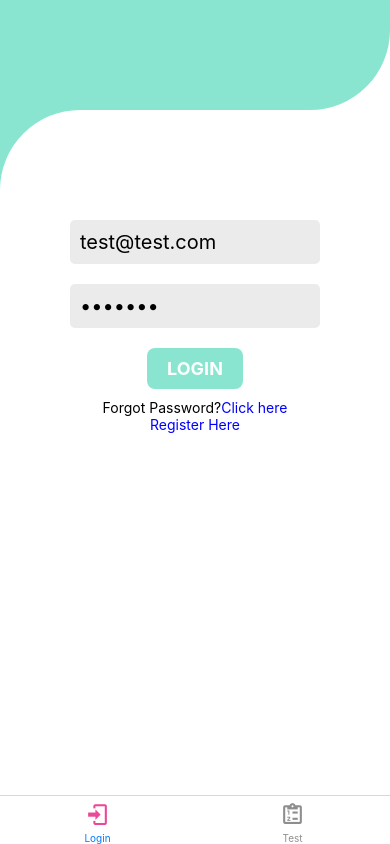
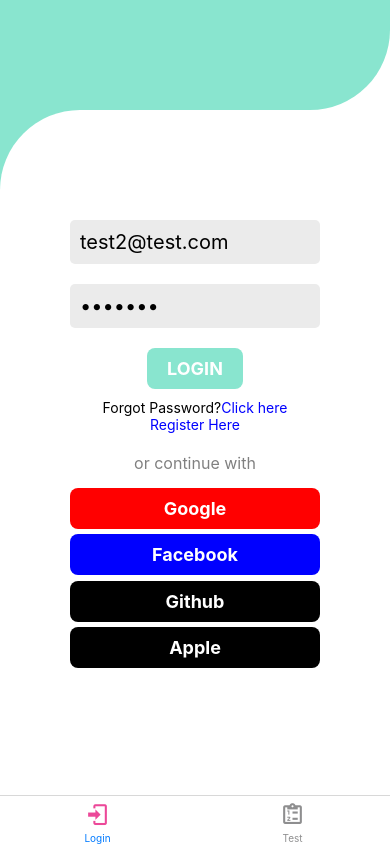
Before and after one commit to Huynie/enneagram, a React Native app: screen /Login in a window 390 px wide. Built offline with nearby package versions, Linux system fonts and the light colour scheme; no server answers.

Commit message:
Oauth sign in button styled

```diff
--- a/App.js
+++ b/App.js
@@ -12,28 +12,31 @@
 import { doc, getDoc } from "firebase/firestore/lite";
 import { onAuthStateChanged } from 'firebase/auth';
 import * as React from 'react';
-
+import {View, Text} from 'react-native';
 
 const queryClient = new QueryClient();
 const Tab = createBottomTabNavigator();
+
+// firebase is connected from onAuthStateChange
+// default initializing component is needed
+// otherwise _config.auth.currentUser is null error
+
+const Spinner = () => (
+  <View>
+    <Text>Loading...</Text>
+  </View>
+)
 
 export default function App() {
   const [user, setUser] = React.useState(null);
 
   React.useEffect(() => {
-    onAuthStateChanged(auth, user => {
-      if (user) {
-        setUser(user);
-        // console.log(user);
-        // const userDatabase = doc(db, "users", auth.currentUser.uid);
-        // getDoc(userDatabase)
-        // .then(data => {
-        //   console.log(data);
-        // })
-      } else {
-        setUser(null)
-      }
-    })
+    const subscriber = onAuthStateChanged(auth, user => {
+      setUser(user);
+      console.log(user)
+    });
+    auth.currentUser ? console.log(auth.currentUser) : console.log('no user: ', user)
+    return subscriber;
   }, []);
 
   const navTheme = DefaultTheme;
@@ -54,12 +57,12 @@
           />
           <Tab.Screen
             name="Dashboard"
-            component={Dashboard}
+            component={user ? Dashboard : Spinner}
             options={{
               tabBarIcon: makeIconRender("view-dashboard"),
               headerShown: false,
               tabBarButton: user ? undefined : () => null ,
-              tabBarVisible: false
+              // tabBarVisible: false
             }}
           />
           <Tab.Screen
--- a/package.json
+++ b/package.json
@@ -10,6 +10,7 @@
     "react": "17.0.1",
     "react-dom": "17.0.1",
     "react-native": "0.64.3",
+    "react-native-charts-wrapper": "^0.5.7",
     "react-native-elements": "^3.4.2",
     "react-native-gesture-handler": "~2.1.0",
     "react-native-reanimated": "~2.3.1",
--- /dev/null
+++ b/src/component/OauthButtons.js
@@ -0,0 +1,165 @@
+import React from 'react';
+import {View, Text, StyleSheet} from 'react-native';
+import Button from './Button';
+import {
+  signInWithPopup,
+  GoogleAuthProvider,
+  FacebookAuthProvider,
+  GithubAuthProvider
+} from '@firebase/auth';
+import { db, auth } from '../firebase/config';
+import { doc, getDoc, setDoc, updateDoc,arrayUnion, arrayRemove } from "firebase/firestore/lite";
+
+const OauthButtons = ({navigation}) => {
+  console.log(navigation);
+  const signInWith = async (company) => {
+    let provider;
+    switch(company) {
+      case 'google':
+        provider =  GoogleAuthProvider;
+        break;
+      case 'facebook':
+        provider =  FacebookAuthProvider;
+        break;
+      case 'github':
+        provider =  GithubAuthProvider;
+        break;
+      case 'apple':
+        provider =  GithubAuthProvider;
+        break;
+      default:
+        provider =  GoogleAuthProvider;
+        break;
+    };
+
+    try {
+      const res = await signInWithPopup(auth, new provider() );
+      const docRef = doc(db, "users", res.user.uid);
+      const docSnap = await getDoc(docRef);
+
+      if(!docSnap.exists()) {
+        const userData = {
+          firstName: res.user.displayName,
+          lastName: res.user.displayName,
+          userName: res.user.displayName,
+          email: res.user.email,
+          results: [],
+        };
+        // create new doc in Firebase Firestore database
+        await setDoc( docRef, userData );
+      }
+      // set validation error state to false
+      // empty error msg string
+      // navigate to dashboard upon success
+    } catch (error) {
+      // set validation error state to true
+      // error msg value = err msg
+      console.log(error.code, provider.credentialFromError(error));
+
+      // TO DO: Link providers to same email
+      // if (error.code === 'auth/account-exists-with-different-credential') {
+      //   // Step 2.
+      //   // User's email already exists.
+      //   // The pending Google credential.
+      //   var pendingCred = error.credential;
+      //   // The provider account's email address.
+      //   var email = error.email;
+      //   // Get sign-in methods for this email.
+      //   fetchSignInMethodsForEmail(email).then(function(methods) {
+      //     // Step 3.
+      //     // If the user has several sign-in methods,
+      //     // the first method in the list will be the "recommended" method to use.
+      //     if (methods[0] === 'password') {
+      //       // Asks the user their password.
+      //       // In real scenario, you should handle this asynchronously.
+      //       var password = promptUserForPassword(); // TODO: implement promptUserForPassword.
+      //       signInWithEmailAndPassword(email, password).then(function(result) {
+      //         // Step 4a.
+      //         return linkWithCredential(pendingCred);
+      //       }).then(function() {
+      //         // Google account successfully linked to the existing Firebase user.
+      //         goToApp();
+      //       });
+      //       return;
+      //     }
+      //     // All the other cases are external providers.
+      //     // Construct provider object for that provider.
+      //     // TODO: implement getProviderForProviderId.
+      //     var provider = getProviderForProviderId(methods[0]);
+      //     // At this point, you should let the user know that they already have an account
+      //     // but with a different provider, and let them validate the fact they want to
+      //     // sign in with this provider.
+      //     // Sign in to provider. Note: browsers usually block popup triggered asynchronously,
+      //     // so in real scenario you should ask the user to click on a "continue" button
+      //     // that will trigger the signInWithPopup.
+      //     signInWithPopup(provider).then(function(result) {
+      //       // Remember that the user may have signed in with an account that has a different email
+      //       // address than the first one. This can happen as Firebase doesn't control the provider's
+      //       // sign in flow and the user is free to login using whichever account they own.
+      //       // Step 4b.
+      //       // Link to Google credential.
+      //       // As we have access to the pending credential, we can directly call the link method.
+      //       linkAndRetrieveDataWithCredential(pendingCred).then(function(usercred) {
+      //         // Google account successfully linked to the existing Firebase user.
+      //         goToApp();
+      //       });
+      //     });
+      //   });
+      // }
+
+    }
+  }
+  return (
+    <View style={{padding: 10, justifyContent: 'space-between', height: 250}}>
+      <Text style={{color: 'gray', fontSize: 16, marginVertical: 10, alignSelf: 'center'}}>or continue with</Text>
+      <Button
+        title="google"
+        backgroundColor='red'
+        textStyle={styles.OauthButtonText}
+        containerStyle={styles.OauthButtonContainer}
+        onPress={() => signInWith('google')}
+      />
+      <Button
+        title="facebook"
+        backgroundColor='blue'
+        textStyle={styles.OauthButtonText}
+        containerStyle={styles.OauthButtonContainer}
+        onPress={() => signInWith('facebook')}
+      />
+      <Button
+        title="github"
+        backgroundColor='black'
+        containerStyle={styles.OauthButtonContainer}
+        textStyle={styles.OauthButtonText}
+        onPress={() => signInWith('github')}
+      />
+      <Button
+        title="apple"
+        backgroundColor='black'
+        containerStyle={styles.OauthButtonContainer}
+        textStyle={styles.OauthButtonText}
+        onPress={() => signInWith('apple')}
+      />
+      <Text></Text>
+    </View>
+  )
+}
+
+const styles = StyleSheet.create({
+  OauthButtonContainer:{
+    borderRadius: 8,
+    paddingHorizontal: 20,
+    paddingVertical: 10,
+    width: 250,
+    alignSelf: 'center'
+  },
+  OauthButtonText:{
+    alignSelf: 'center',
+    fontSize: 18,
+    fontWeight: '700',
+    marginHorizontal: 10,
+    textTransform: 'capitalize'
+  }
+})
+
+export default OauthButtons;
--- a/src/screens/LoginScreen.js
+++ b/src/screens/LoginScreen.js
@@ -3,21 +3,16 @@
 import Graphic from '../component/graphic';
 import Button from "../component/Button";
 import { auth, db } from "../firebase/config";
-import {
-  signInWithEmailAndPassword,
-  signInWithPopup,
-  GoogleAuthProvider,
-  GithubAuthProvider,
-  FacebookAuthProvider,
- } from "@firebase/auth";
+import { signInWithEmailAndPassword } from "@firebase/auth";
+import OauthButtons from '../component/OauthButtons';
 
 const Login = ({navigation}) => {
-  const [email, setEmail] = React.useState("test@test.com");
+  const [email, setEmail] = React.useState("test2@test.com");
   const [password, setPassword] = React.useState("test123");
   const signIn = async () => {
     try {
-      const user = await signInWithEmailAndPassword(auth, email, password);
-      navigation.navigate('Dashboard', {user});
+      await signInWithEmailAndPassword(auth, email, password);
+      navigation.navigate('Dashboard');
     } catch (error) {
       console.log(error)
     }
@@ -56,6 +51,7 @@
           onPress={() => navigation.navigate('Register')}
         >Register Here</Text>
       </View>
+      <OauthButtons/>
     </View>
   );
 };
```
Also changed, not shown: src/screens/Dashboard.js (+16 -1 lines), 2 other files (tests, documents, lock files or other folders).
